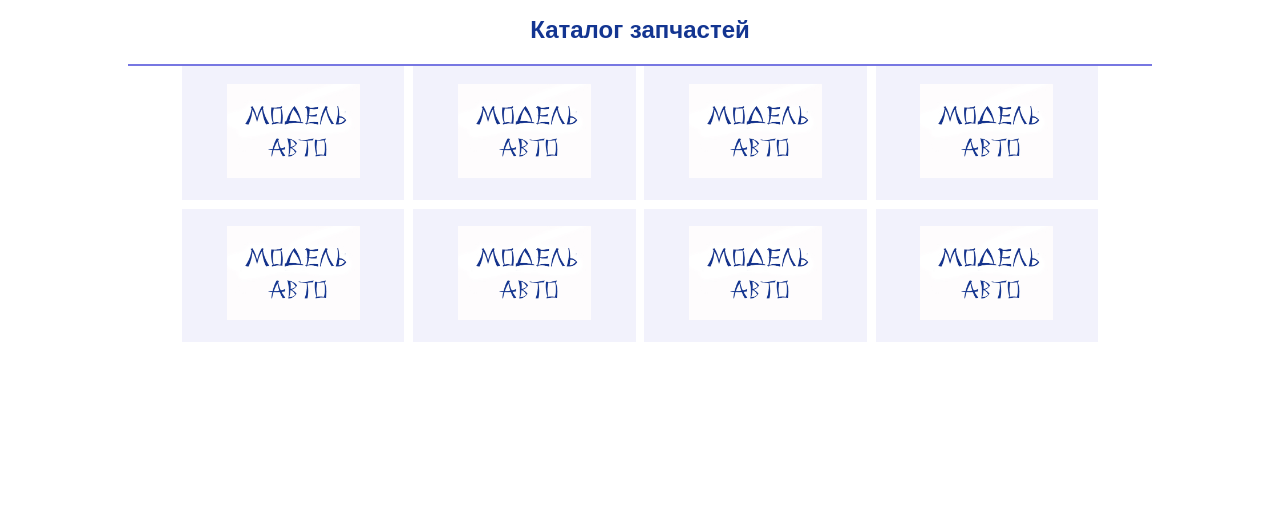
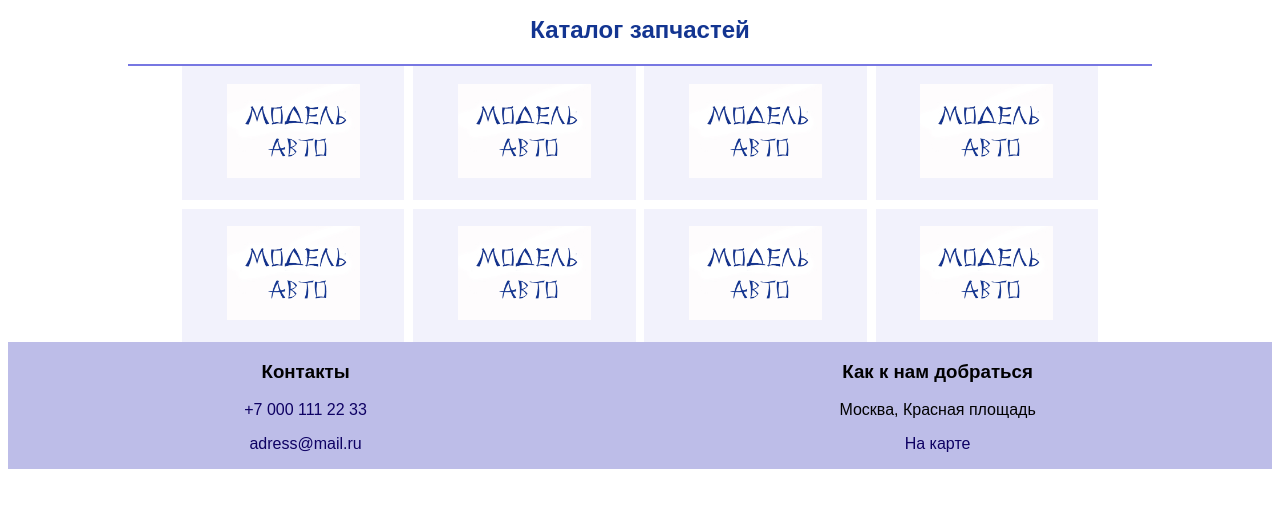
Before and after one commit to kudryasha1981/online-shop, a plain HTML site: page model-online-shop/noone/noone.html in a window 1280 px wide. Shown: the part 187-694 px from the top of the page. Drawn offline with Linux system fonts and the light colour scheme; files whose address does not match are found by name.

Commit message:
model-online-shop

```diff
--- a/model-online-shop/noone/noone.html
+++ b/model-online-shop/noone/noone.html
@@ -107,5 +107,24 @@
             </div>
         </section>
     </main>
+    <footer>
+        <section class="footer">
+            <div>
+                <h3>Контакты</h3>
+                <span>
+                  <a href=”tel:+70001112233”>+7 000 111 22 33</a>
+                </span>
+                  <p><a href="mailto:adress@mail.ru">adress@mail.ru</a></p>
+            </div>
+            <div>
+                <h3>Как к нам добраться</h3>
+                <div>Москва, Красная площадь</div>
+                <p>
+                    <a href="https://www.google.ru/maps/place/%D0%9A%D1%80%D0%B0%D1%81%D0%BD%D0%B0%D1%8F+%D0%9F%D0%BB%D0%BE%D1%89%D0%B0%D0%B4%D1%8C/@55.7539303,37.6186063,17z/data=!3m1!4b1!4m6!3m5!1s0x46b54a5a738fa419:0x7c347d506b52311f!8m2!3d55.7539303!4d37.620795!16zL20vMGhtXzc?hl=ru"
+                    target="_blank" rel="nofollow noopener noreferrer">На карте</a>
+                </p>
+            </div>
+        </section>
+    </footer>
 </body>
 </html>
```
